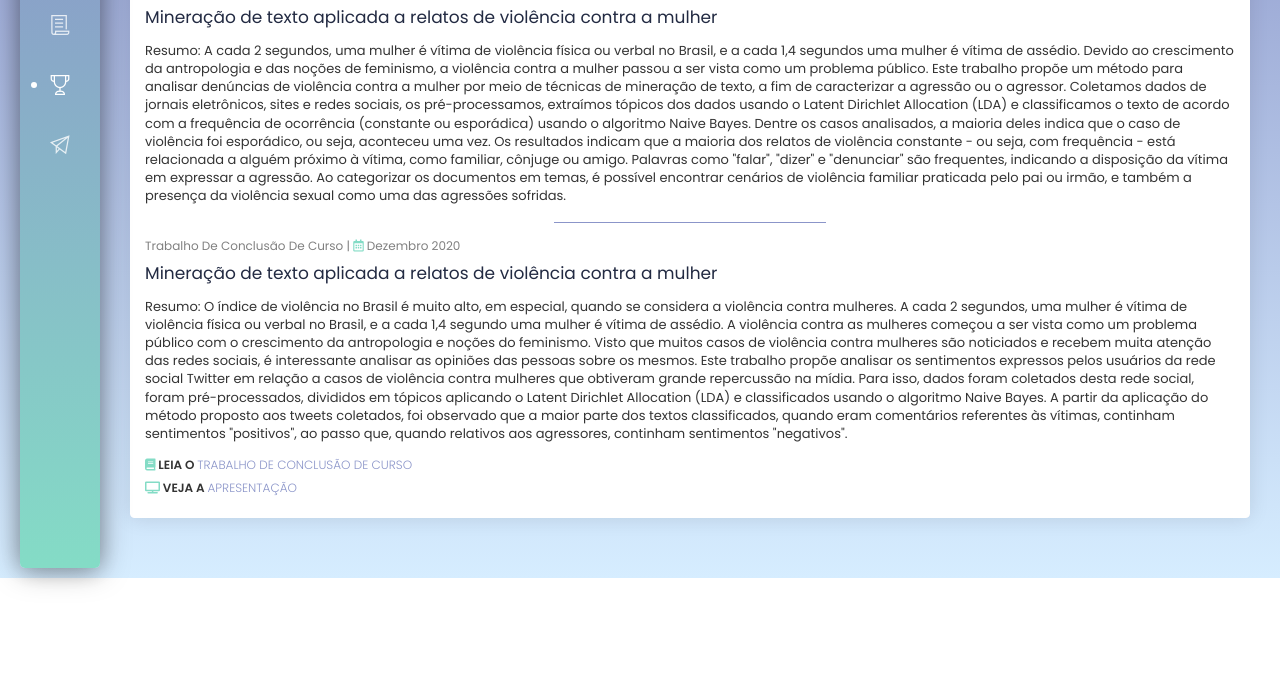
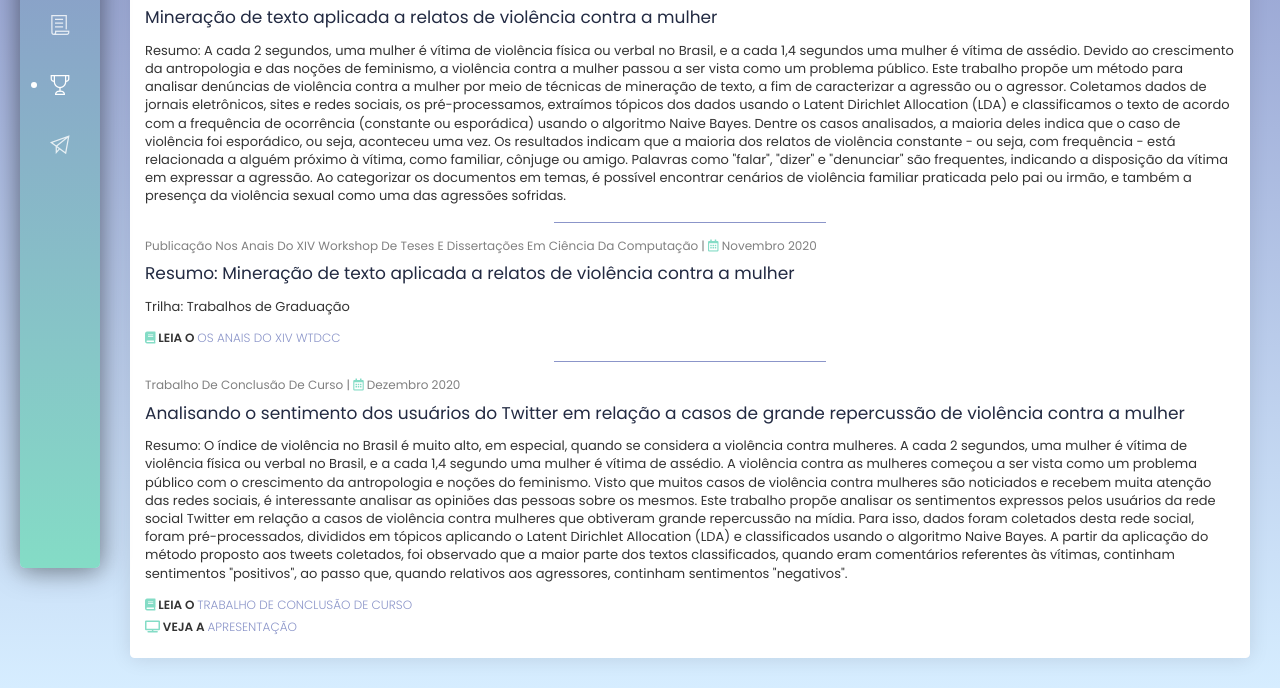
Before and after one commit to bellatannus/bellatannus.github.io, a plain HTML site: page pesquisas.html in a window 1280 px wide. Shown: the part 222-910 px from the top of the page. Before the commit the page ends 800 px from the top, so only its background shows below. Drawn offline with Linux system fonts and the light colour scheme; some packages are replaced by stand-ins of ours.

Commit message:
Update pesquisas.html

```diff
--- a/pesquisas.html
+++ b/pesquisas.html
@@ -128,8 +128,13 @@
                         Ao categorizar os documentos em temas, é possível encontrar cenários de violência familiar praticada pelo pai ou irmão, e também a presença da
                         violência sexual como uma das agressões sofridas.</h5>
                     <hr class="solid">
+                    <h6 class="card-category">Publicação nos Anais do XIV Workshop de Teses e Dissertações em Ciência da Computação | <i class="far fa-calendar-alt"></i> Novembro 2020</h6>
+                    <h4 class="card-title">Resumo: Mineração de texto aplicada a relatos de violência contra a mulher</h4>
+                    <h5>Trilha: Trabalhos de Graduação</h5>
+                    <h6><i class="fas fa-book"></i> Leia o <a href="http://www.techweek.facom.ufu.br/sites/techweek.facom.ufu.br/files/Anais_XIVWTDCC.pdf" target="_blank">os anais do XIV WTDCC</a></h6>
+                    <hr class="solid">
                     <h6 class="card-category">Trabalho de Conclusão de Curso | <i class="far fa-calendar-alt"></i> Dezembro 2020</h6>
-                    <h4 class="card-title">Mineração de texto aplicada a relatos de violência contra a mulher</h4>
+                    <h4 class="card-title">Analisando o sentimento dos usuários do Twitter em relação a casos de grande repercussão de violência contra a mulher</h4>
                     <h5>Resumo: O índice de violência no Brasil é muito alto, em especial, quando se considera a violência contra mulheres.
                         A cada 2 segundos, uma mulher é vítima de violência física ou verbal no Brasil, e a cada 1,4 segundo uma mulher
                         é vítima de assédio. A violência contra as mulheres começou a ser vista como um problema público com o crescimento
```
